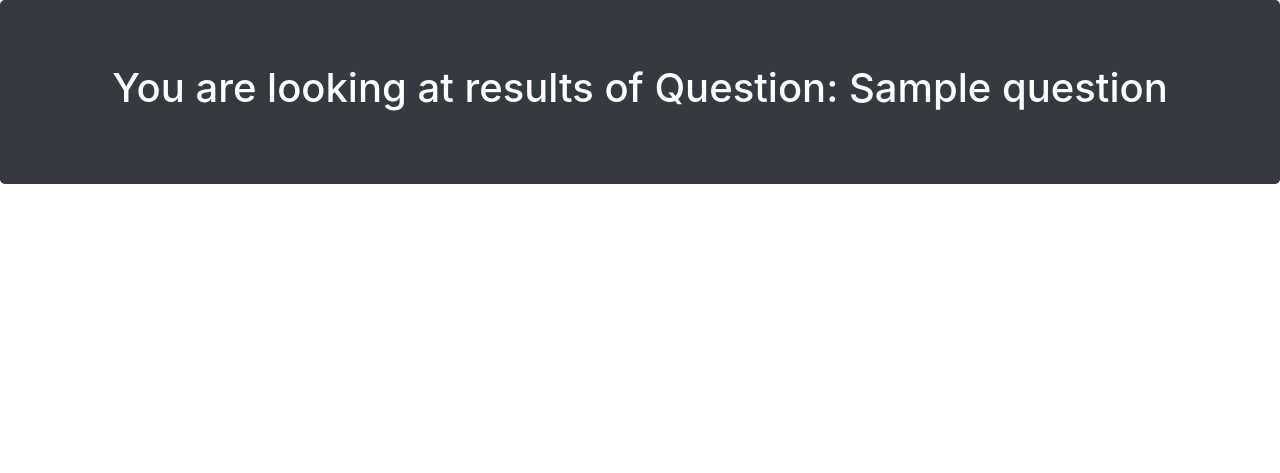
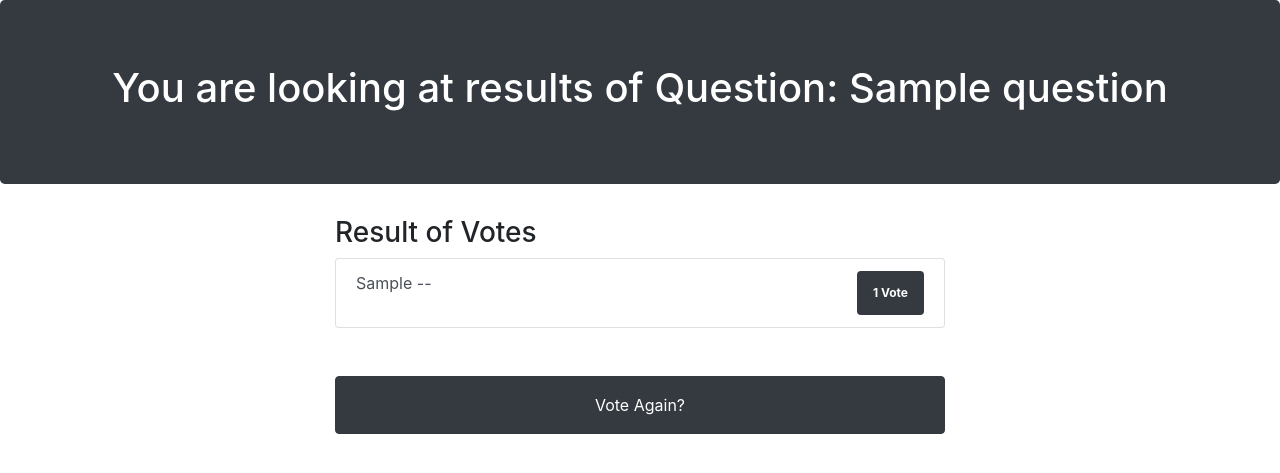
Before and after one commit to KramStyles/django-3-polls-app, a Django app: page /polls/1/results in a window 1280 px wide. Shown: the top 473 px of the page. Run offline with Django 4.2, Linux system fonts and the light colour scheme; tables that the repository leaves empty hold one stand-in row (values such as "Sample post").

Commit message:
fixed url issues and added vote functionality

```diff
--- a/polls_app/polls/templates/polls/index.html
+++ b/polls_app/polls/templates/polls/index.html
@@ -24,7 +24,7 @@
     <h3>Choices</h3>
     <div class="list-group">
         {% for item in choice %}
-            <a href="{% url 'detail' item.id %}" class="list-group-item list-group-item-action">{{ item.txt_choice }}</a>
+            <a href="{% url 'polls:detail' item.id %}" class="list-group-item list-group-item-action">{{ item.txt_choice }}</a>
         {% endfor %}
     </div>
     {% else %}
--- a/polls_app/polls/templates/polls/results.html
+++ b/polls_app/polls/templates/polls/results.html
@@ -16,5 +16,15 @@
 <div class="jumbotron text-white bg-dark text-center">
     <h1>You are looking at results of Question: {{ question.txt_question }}</h1>
 </div>
+<div class="container w-50 m-auto">
+    <h3>Result of Votes</h3>
+    <ul class="list-group">
+        {% for item in question.choice_set.all %}
+            <li class="list-group-item list-group-item-action">{{ item.txt_choice }} --  <span class="badge badge-dark float-right p-3">{{ item.votes }} Vote{{ item.votes|pluralize }}</span></li>
+        {% endfor %}
+    </ul>
+
+    <a href="{% url 'polls:detail' question.id %}" class="btn btn-dark btn-block p-3 mt-5">Vote Again?</a>
+</div>
 </body>
 </html>
--- a/polls_app/polls/urls.py
+++ b/polls_app/polls/urls.py
@@ -1,9 +1,10 @@
 from django.urls import path
 from . import views
 
+app_name = 'polls'
 urlpatterns = [
     path('', views.index, name='home'),
     path('<int:ques_id>', views.details, name='detail'),
     path('<int:ques_id>/results', views.results, name='result'),
-    path('<int:ques_id>/vote', views.vote, name='votes')
+    path('<int:ques_id>/vote', views.vote, name='vote')
 ]
--- a/polls_app/polls/views.py
+++ b/polls_app/polls/views.py
@@ -1,6 +1,8 @@
-from django.http import HttpResponse, Http404
+from django.http import HttpResponse, Http404, HttpResponseRedirect
 from django.shortcuts import render, get_object_or_404
 from django.template import loader
+from django.urls import reverse
+# from django.views import generic
 
 from .models import Question, Choice
 
@@ -20,7 +22,7 @@ def details(request, ques_id):
             'question': question,
             'id': ques_id
         }
-        template = loader.get_template('polls/details.html')
+        template = loader.get_template('polls/details.jinja2')
     except Question.DoesNotExist:
         raise Http404("Question does not exist")
     return HttpResponse(template.render(context, request))
@@ -33,5 +35,18 @@ def results(request, ques_id):
 
 
 def vote(request, ques_id):
+    question = get_object_or_404(Question, pk=ques_id)
+    try:
+        selected = question.choice_set.get(pk=request.POST['choice'])
+        selected.votes += 1
+        selected.save()
+
+        return HttpResponseRedirect(reverse('polls:result', args=(question.id,)))
+    except (KeyError, Choice.DoesNotExist):
+        context = {
+            'question': question,
+            'error_msg': "You didn't select a choice"
+        }
+        render(request, 'polls/details.html', context)
     response = "<h3>You are voting on question: %s</h3>" % ques_id
     return HttpResponse(response)
```
Also changed, not shown: polls_app/polls/templates/polls/details.jinja2 (renamed from polls_app/polls/templates/polls/details.html, +21 -0 lines).
